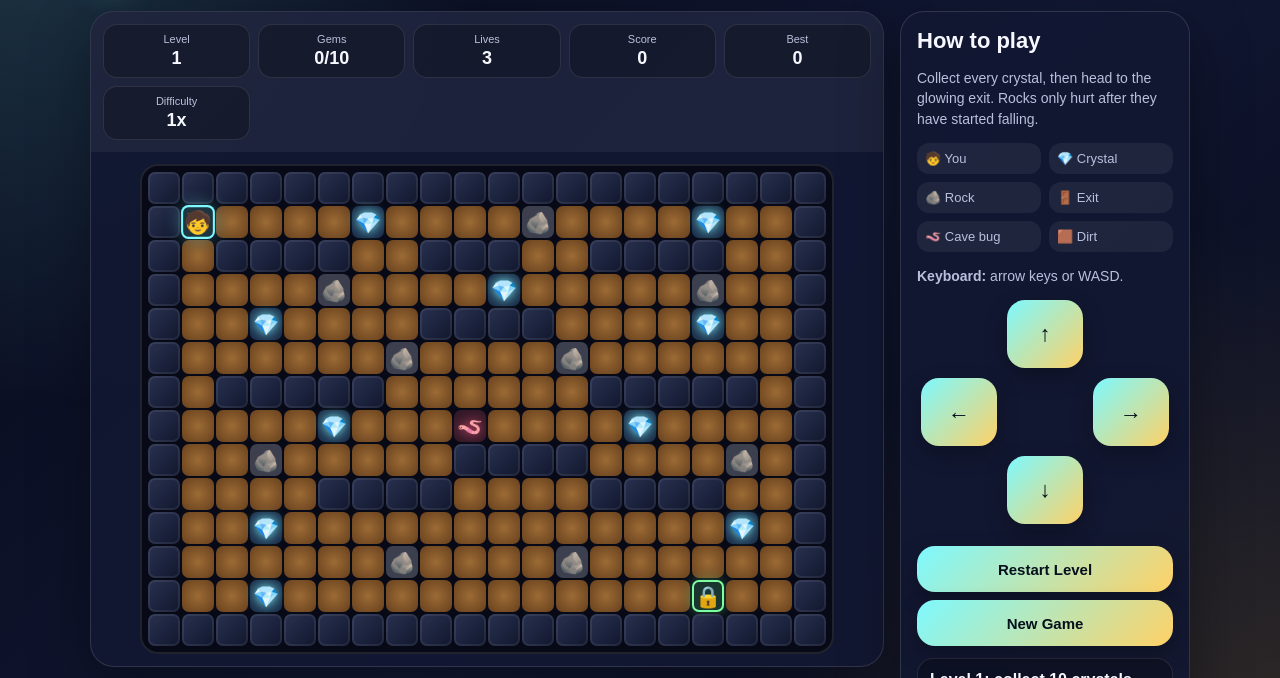
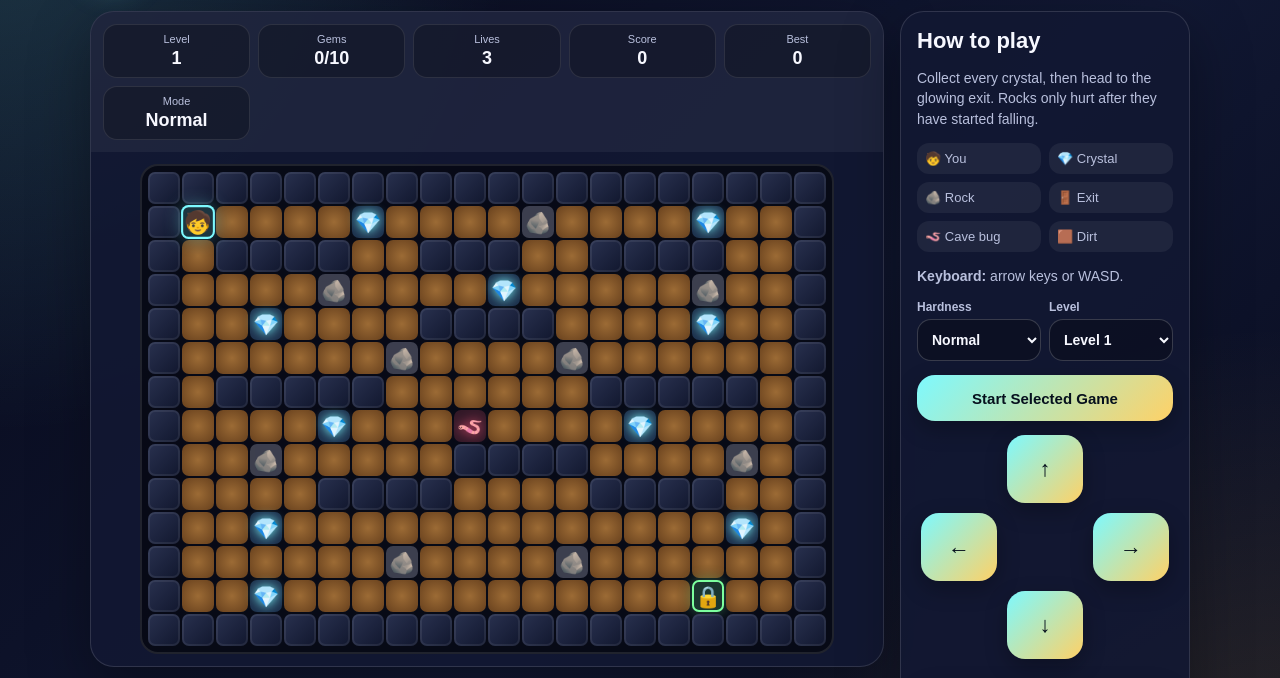
Before and after one commit to MildlyBrilliant/brain-arcade, a plain HTML site: page cavern-dash.html in a window 1280 px wide. Shown: the part 80-758 px from the top of the page. Drawn offline with Linux system fonts and the light colour scheme.

Commit message:
Update cavern-dash.html

```diff
--- a/cavern-dash.html
+++ b/cavern-dash.html
@@ -208,6 +208,34 @@
 
     .wide-btn { width: 100%; margin-top: 8px; font-size: 15px; min-height: 46px; }
 
+    .game-options {
+      display: grid;
+      grid-template-columns: 1fr 1fr;
+      gap: 8px;
+      margin: 10px 0 6px;
+    }
+
+    .game-options label {
+      display: block;
+      text-align: left;
+      color: var(--muted);
+      font-size: 12px;
+      font-weight: 700;
+      margin-bottom: 5px;
+    }
+
+    .game-options select {
+      width: 100%;
+      min-height: 42px;
+      border: 1px solid rgba(255,255,255,0.18);
+      border-radius: 14px;
+      background: rgba(0,0,0,0.28);
+      color: var(--text);
+      padding: 8px 10px;
+      font-weight: 800;
+      font-size: 14px;
+    }
+
     .message {
       margin-top: 12px;
       min-height: 42px;
@@ -277,7 +305,7 @@
           <div class="stat"><small>Lives</small><strong id="lives">3</strong></div>
           <div class="stat"><small>Score</small><strong id="score">0</strong></div>
           <div class="stat"><small>Best</small><strong id="best">0</strong></div>
-          <div class="stat"><small>Difficulty</small><strong id="difficulty">1x</strong></div>
+          <div class="stat"><small>Mode</small><strong id="difficulty">Normal</strong></div>
         </div>
         <div class="board-wrap">
           <div id="board" aria-label="Cavern Dash game board"></div>
@@ -297,6 +325,32 @@
           <span>🟫 Dirt</span>
         </div>
         <p><strong>Keyboard:</strong> arrow keys or WASD.</p>
+        <div class="game-options">
+          <div>
+            <label for="difficultySelect">Hardness</label>
+            <select id="difficultySelect" aria-label="Select hardness level">
+              <option value="1">Normal</option>
+              <option value="2">Hard</option>
+              <option value="3">Crazy</option>
+            </select>
+          </div>
+          <div>
+            <label for="levelSelect">Level</label>
+            <select id="levelSelect" aria-label="Select level">
+              <option value="0">Level 1</option>
+              <option value="1">Level 2</option>
+              <option value="2">Level 3</option>
+              <option value="3">Level 4</option>
+              <option value="4">Level 5</option>
+              <option value="5">Level 6</option>
+              <option value="6">Level 7</option>
+              <option value="7">Level 8</option>
+              <option value="8">Level 9</option>
+              <option value="9">Level 10</option>
+            </select>
+          </div>
+        </div>
+        <button class="wide-btn" type="button" onclick="startSelectedGame()">Start Selected Game</button>
         <div class="controls" aria-label="Touch controls">
           <button type="button" aria-label="Move up" data-dir="up">↑</button>
           <button type="button" aria-label="Move left" data-dir="left">←</button>
@@ -319,6 +373,8 @@
     const scoreEl = document.getElementById('score');
     const bestEl = document.getElementById('best');
     const difficultyEl = document.getElementById('difficulty');
+    const difficultySelect = document.getElementById('difficultySelect');
+    const levelSelect = document.getElementById('levelSelect');
     const messageEl = document.getElementById('message');
 
     const W = 20;
@@ -500,13 +556,12 @@
     let gameOver = false;
     let isTransitioning = false;
     let difficulty = 1;
+    let selectedLevel = 0;
     let best = Number(localStorage.getItem('cavernDashBest') || 0);
     let touchStart = null;
     bestEl.textContent = best;
 
     function loadLevel(index) {
-      const existingChallengeButton = document.getElementById('challengeButton');
-      if (existingChallengeButton) existingChallengeButton.remove();
       if (!levels[index]) {
         gameOver = true;
         isTransitioning = false;
@@ -718,23 +773,12 @@
 
       score += 500;
       levelIndex++;
+      selectedLevel = Math.min(levelIndex, levels.length - 1);
       saveBest();
 
       if (levelIndex >= levels.length) {
         gameOver = true;
-        setMessage(`🏆 Congratulations! You completed all ${levels.length} caves on difficulty ${difficulty}x. Final score: ${score}. Press New Game to replay, or press Challenge Mode to increase cave bug speed.`);
-
-        setTimeout(() => {
-          const challengeButton = document.createElement('button');
-          challengeButton.className = 'wide-btn';
-          challengeButton.id = 'challengeButton';
-          challengeButton.innerText = `Challenge Mode ${difficulty + 1}x`;
-          challengeButton.onclick = nextDifficultyRun;
-
-          if (!document.getElementById('challengeButton')) {
-            document.querySelector('.side-card').appendChild(challengeButton);
-          }
-        }, 100);
+        setMessage(`🏆 Congratulations! You completed all ${levels.length} caves on ${difficultyName()} mode. Final score: ${score}. Choose a level or hardness above to play again.`);
         updateHud();
         render({ x: player.x, y: player.y });
       } else {
@@ -752,7 +796,9 @@
       livesEl.textContent = lives;
       scoreEl.textContent = score;
       bestEl.textContent = best;
-      difficultyEl.textContent = difficulty + 'x';
+      difficultyEl.textContent = difficultyName();
+      if (difficultySelect) difficultySelect.value = String(difficulty);
+      if (levelSelect) levelSelect.value = String(Math.min(levelIndex, levels.length - 1));
     }
 
     function setMessage(text) { messageEl.textContent = text; }
@@ -767,18 +813,25 @@
       isTransitioning = false;
       lives = 3;
       score = 0;
-      levelIndex = 0;
+      levelIndex = selectedLevel;
       loadLevel(levelIndex);
     }
 
-    function nextDifficultyRun() {
-      difficulty++;
+    function startSelectedGame() {
+      difficulty = Number(difficultySelect.value);
+      selectedLevel = Number(levelSelect.value);
       isTransitioning = false;
       lives = 3;
       score = 0;
-      levelIndex = 0;
-      setMessage(`Difficulty increased to ${difficulty}x. Cave bugs are now faster.`);
+      levelIndex = selectedLevel;
       loadLevel(levelIndex);
+      setMessage(`${difficultyName()} mode. Starting Level ${levelIndex + 1}.`);
+    }
+
+    function difficultyName() {
+      if (difficulty === 2) return 'Hard';
+      if (difficulty === 3) return 'Crazy';
+      return 'Normal';
     }
 
     function saveBest() {
```
